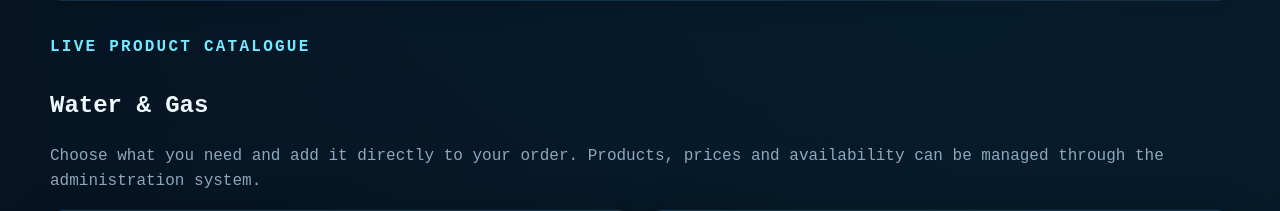
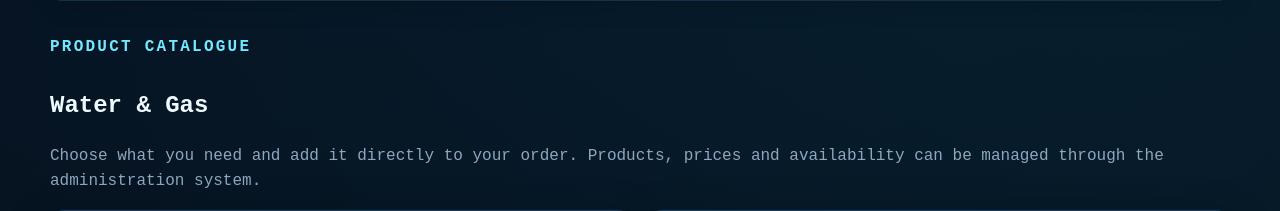
Before and after one commit to charleswamonje/nakuru-gaz-gang, a Flask app: page / in a window 1280 px wide. Shown: the part 3013-3224 px from the top of the page. Run offline with Flask 3, Linux system fonts and the light colour scheme; some libraries are stand-ins or nearby versions.

Commit message:
Clean product catalogue heading

```diff
--- a/app/templates/index.html
+++ b/app/templates/index.html
@@ -417,7 +417,7 @@
 
 <section id="products">
 
-    <p class="eyebrow">LIVE PRODUCT CATALOGUE</p>
+    <p class="eyebrow">PRODUCT CATALOGUE</p>
 
     <h2>Water & Gas</h2>
 
```
